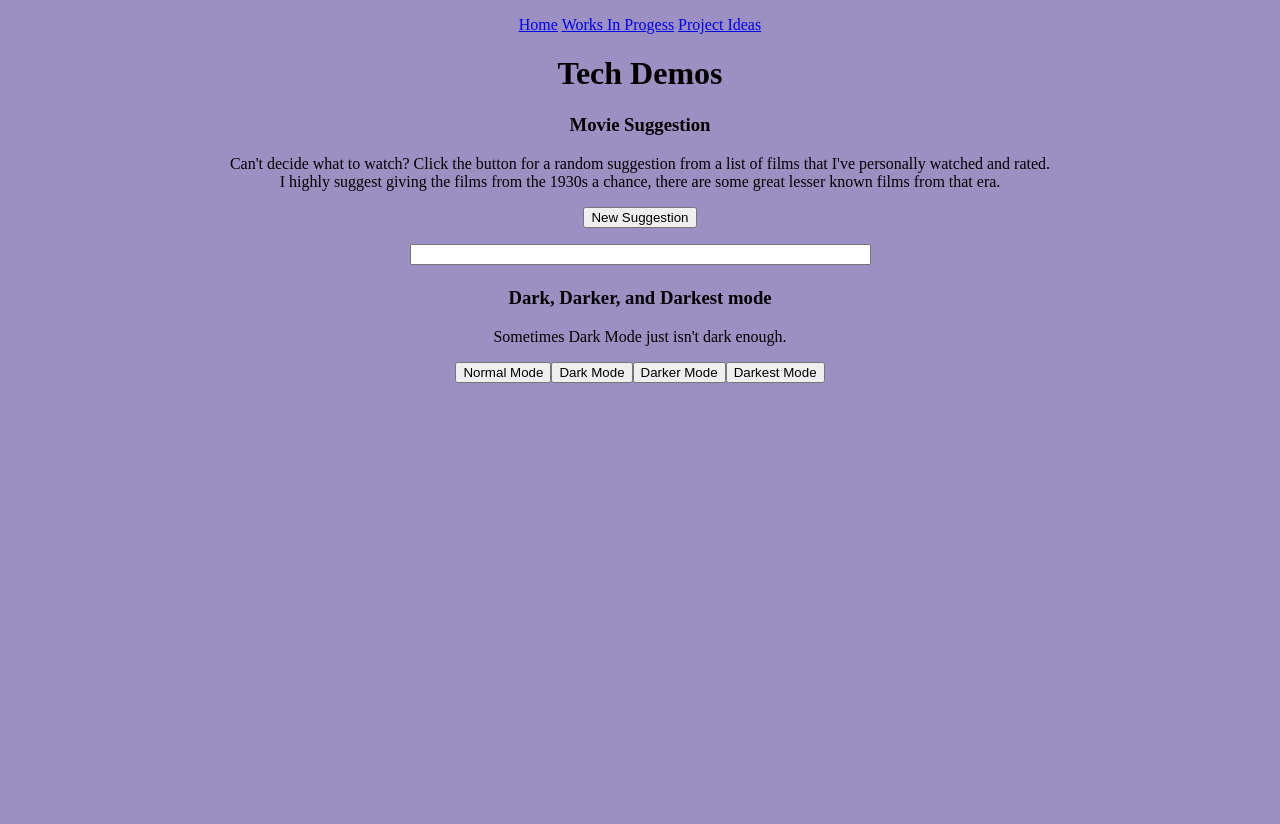
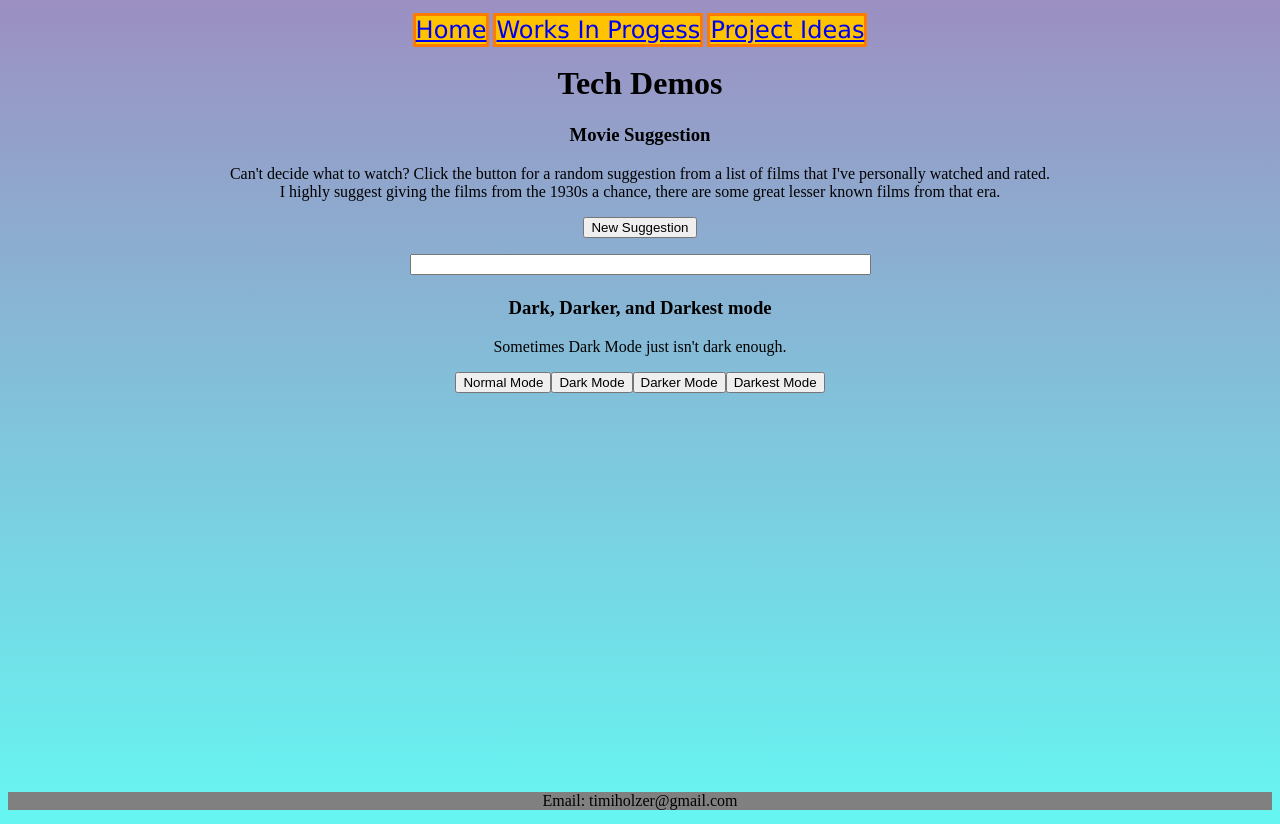
Before and after one commit to timholzer/Web-Portfolio, a plain HTML site: page techdemos.html in a window 1280 px wide. Before the commit the page ends 800 px from the top, so only its background shows below. Drawn offline with Linux system fonts and the light colour scheme.

Commit message:
changed some styling

```diff
--- a/css/darkermode.css
+++ b/css/darkermode.css
@@ -15,8 +15,6 @@ h3 {
   }
 p {
     text-align: center;
-    padding-left: 20%;
-    padding-right: 20%;
     color: white;
     opacity: .5;
   }
@@ -25,10 +23,30 @@ form {
     color: white;
     opacity: .5;
   }
-  .nav {
+  .nav2 {
     font-size: 24px;
     font-family: 'Lucida Sans', 'Lucida Sans Regular', 'Lucida Grande', 'Lucida Sans Unicode', Geneva, Verdana, sans-serif;
     margin: auto;
     background-color: rgb(0, 0, 0);
     border: 3px solid rgb(90, 43, 21);
   }
+  footer {
+    margin: 0;
+    padding: 0;
+    position: absolute;
+    bottom: 0;
+    width: 100%;
+    height: 2.5rem;            /* Footer height */
+}
+.footer_NameBox {
+  background-color: rgb(39, 39, 39);
+  text-align: center;
+}
+#page-container {
+  position: relative;
+  min-height: 100vh;
+}
+
+#content-wrap {
+  padding-bottom: 2.5rem;    /* Footer height */
+}
--- a/css/darkestmode.css
+++ b/css/darkestmode.css
@@ -15,8 +15,6 @@ h3 {
   }
 p {
     text-align: center;
-    padding-left: 20%;
-    padding-right: 20%;
     color: black;
   }
 form {
@@ -33,10 +31,30 @@ a {
 #randmovie {
     opacity: 0;
 }
-.nav {
+.nav2 {
   font-size: 24px;
   font-family: 'Lucida Sans', 'Lucida Sans Regular', 'Lucida Grande', 'Lucida Sans Unicode', Geneva, Verdana, sans-serif;
   margin: auto;
   background-color: rgb(0, 0, 0);
   border: 3px solid rgb(0, 0, 0);
 }
+footer {
+  margin: 0;
+  padding: 0;
+  position: absolute;
+  bottom: 0;
+  width: 100%;
+  height: 2.5rem;            /* Footer height */
+}
+.footer_NameBox {
+background-color: black;
+text-align: center;
+}
+#page-container {
+  position: relative;
+  min-height: 100vh;
+}
+
+#content-wrap {
+  padding-bottom: 2.5rem;    /* Footer height */
+}
--- a/css/darkmode.css
+++ b/css/darkmode.css
@@ -15,8 +15,6 @@ h3 {
   }
 p {
     text-align: center;
-    padding-left: 20%;
-    padding-right: 20%;
     color: white;
   }
 form {
@@ -24,10 +22,30 @@ form {
     color: white;
   }
 
-  .nav {
+  .nav2 {
     font-size: 24px;
     font-family: 'Lucida Sans', 'Lucida Sans Regular', 'Lucida Grande', 'Lucida Sans Unicode', Geneva, Verdana, sans-serif;
     margin: auto;
     background-color: rgb(0, 0, 0);
     border: 3px solid rgb(190, 54, 5);
   }
+  footer {
+    margin: 0;
+    padding: 0;
+    position: absolute;
+    bottom: 0;
+    width: 100%;
+    height: 2.5rem;            /* Footer height */
+}
+.footer_NameBox {
+  background-color: gray;
+  text-align: center;
+}
+#page-container {
+  position: relative;
+  min-height: 100vh;
+}
+
+#content-wrap {
+  padding-bottom: 2.5rem;    /* Footer height */
+}
--- a/css/homestyle.css
+++ b/css/homestyle.css
@@ -1,6 +1,8 @@
 body {
     background-color: rgb(156, 143, 194);
+    background: -webkit-gradient(linear, 0% 0%, 0% 100%, from(rgb(156, 143, 194)), to(#66f6f2));
   }
+
 h1 {
     text-align: center;
   }
@@ -24,3 +26,23 @@ form {
     background-color:#ffc300;
     border: 3px solid #ff7b00;
   }
+  footer {
+    margin: 0;
+    padding: 0;
+    position: absolute;
+    bottom: 0;
+    width: 100%;
+    height: 2.5rem;            /* Footer height */
+}
+.footer_NameBox {
+  background-color: gray;
+  text-align: center;
+}
+ #page-container {
+  position: relative;
+  min-height: 100vh;
+}
+
+#content-wrap {
+  padding-bottom: 2.5rem;    /* Footer height */
+}
--- a/techdemos.html
+++ b/techdemos.html
@@ -5,8 +5,10 @@
       <link rel="stylesheet" id="stylesheet" type="text/css" href="css/homestyle.css">
   </head>
   <body>
+    <div id="page-container">
+      <div id="content-wrap">
     <nav>
-      <p><a class="nav" href="index.html"> Home</a> <a class="nav" href="wip.html" >Works In Progess</a> <a class="nav" href="projectideas.html" >Project Ideas</a></p>
+      <p><a class="nav2" href="index.html"> Home</a> <a class="nav2" href="wip.html" >Works In Progess</a> <a class="nav2" href="projectideas.html" >Project Ideas</a></p>
     </nav>
     <h1>Tech Demos</h1>
     <div class=movie>
@@ -24,5 +26,13 @@
       <p><button id="normalmode">Normal Mode</button><button id="darkmode">Dark Mode</button><button id="darkermode">Darker Mode</button><button id="darkestmode">Darkest Mode</button></p>
       <script type="text/javascript" src="js/modes.js"></script>
     </div>
+  </div>
+    <footer id="footer">
+    <div class="footer_NameBox">
+      <p>Email: timiholzer@gmail.com</p>
+    </div>
+  </div>
+  </footer>
   </body>
+
 </html>
```
Also changed, not shown: index.html (+8 -3 lines), projectideas.html (+11 -1 lines), wip.html (+11 -1 lines).
